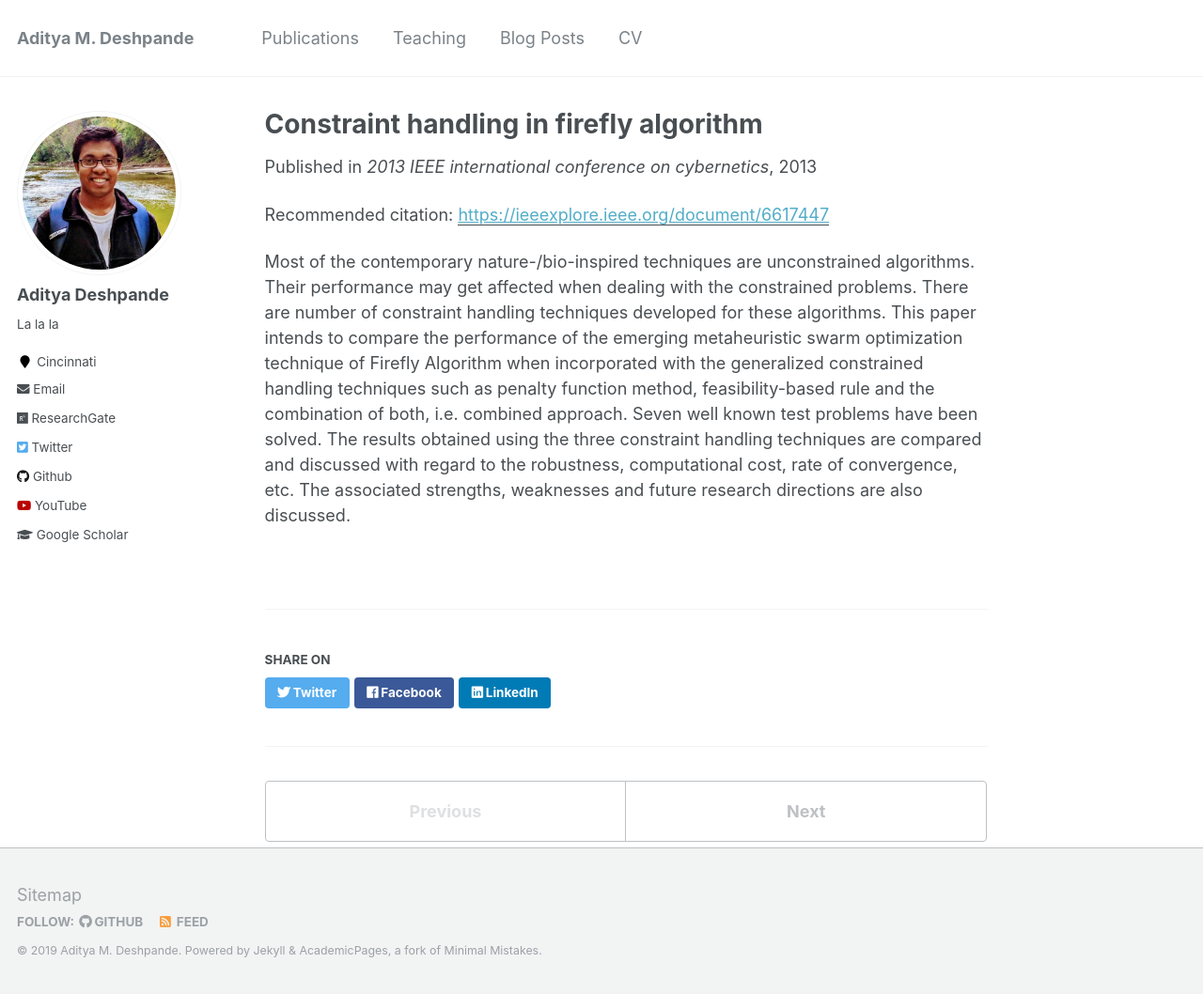
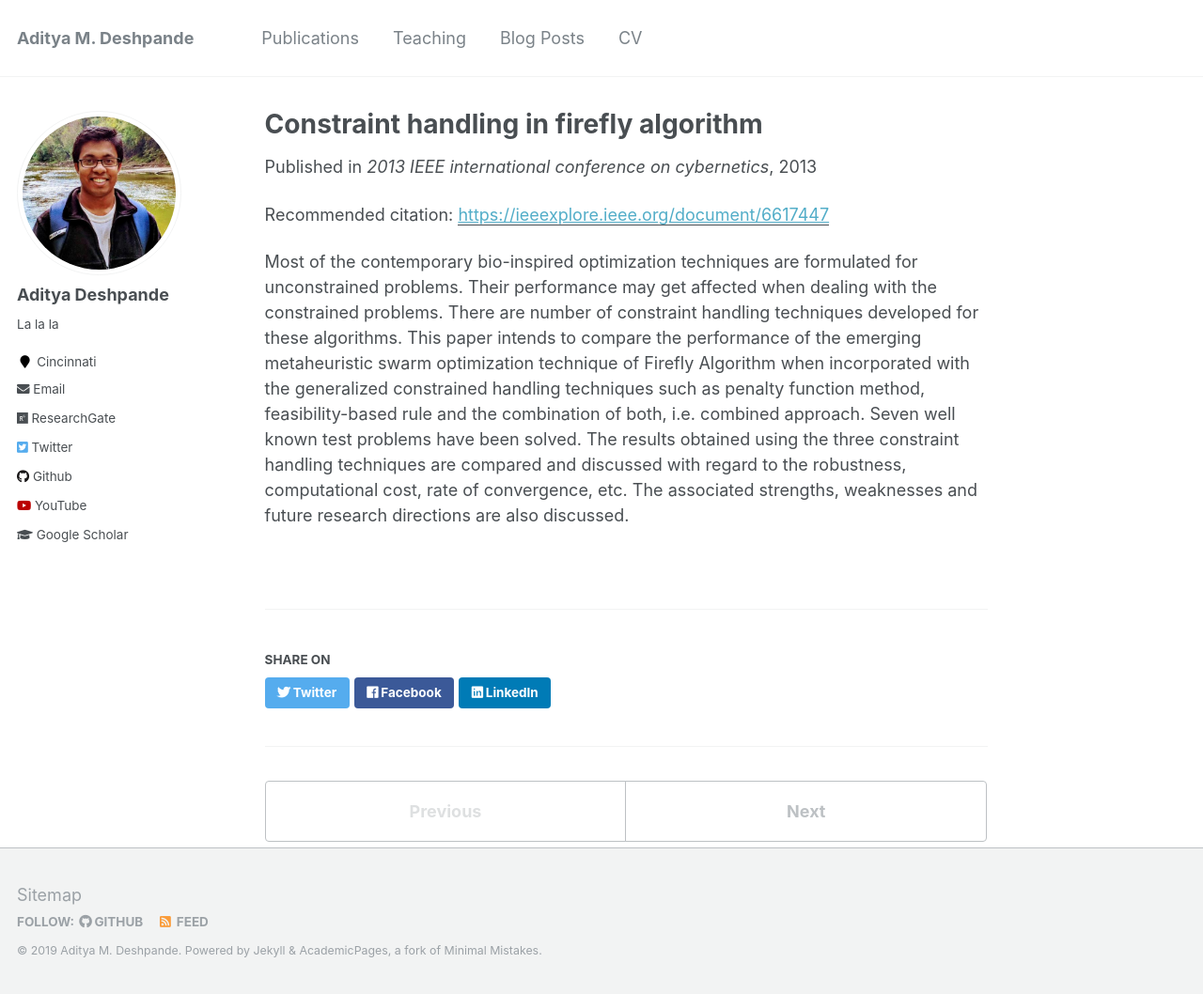
Before and after one commit to adipandas/adipandas.github.io, a Jekyll site: the page built from _publications/2013-06-13-firefly.md, in a window 1280 px wide and 1058 px high. Shown: the whole window at 94% size. Built offline with Jekyll 4.4.1, drawn with Linux system fonts in a browser that asks for light colours.

Commit message:
Update 2013-06-13-firefly.md

```diff
--- a/_publications/2013-06-13-firefly.md
+++ b/_publications/2013-06-13-firefly.md
@@ -8,7 +8,7 @@
 citation: <!--'Deshpande, A.M., Phatnani, G.M. and Kulkarni, A.J., 2013, June. Constraint handling in firefly algorithm. In 2013 IEEE international conference on cybernetics (CYBCO) (pp. 186-190). IEEE.'-->
 ---
 
-Most of the contemporary nature-/bio-inspired techniques are unconstrained algorithms. Their performance may get affected when dealing with the constrained problems. There are number of constraint handling techniques developed for these algorithms. This paper intends to compare the performance of the emerging metaheuristic swarm optimization technique of Firefly Algorithm when incorporated with the generalized constrained handling techniques such as penalty function method, feasibility-based rule and the combination of both, i.e. combined approach. Seven well known test problems have been solved. The results obtained using the three constraint handling techniques are compared and discussed with regard to the robustness, computational cost, rate of convergence, etc. The associated strengths, weaknesses and future research directions are also discussed.
+Most of the contemporary bio-inspired optimization techniques are formulated for unconstrained problems. Their performance may get affected when dealing with the constrained problems. There are number of constraint handling techniques developed for these algorithms. This paper intends to compare the performance of the emerging metaheuristic swarm optimization technique of Firefly Algorithm when incorporated with the generalized constrained handling techniques such as penalty function method, feasibility-based rule and the combination of both, i.e. combined approach. Seven well known test problems have been solved. The results obtained using the three constraint handling techniques are compared and discussed with regard to the robustness, computational cost, rate of convergence, etc. The associated strengths, weaknesses and future research directions are also discussed.
 
 <!--[Download paper here](http://academicpages.github.io/files/paper1.pdf)-->
 
```
